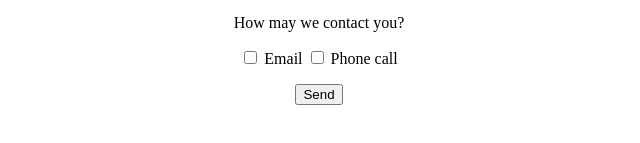
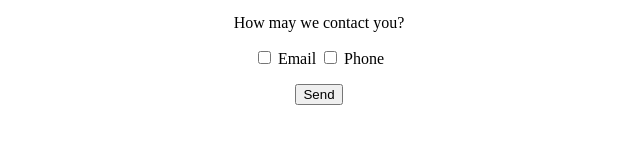
Before and after one commit to haleym214/dude, a plain HTML site: page index.html in a window 1280 px wide. Shown: the part 423-566 px from the top of the page, 321-961 px from the left. Drawn offline with Linux system fonts and the light colour scheme.

Commit message:
more fixing

```diff
--- a/index.html
+++ b/index.html
@@ -35,7 +35,7 @@
         </p>
         <p>
            <label><input type="checkbox" name="contact" id="email" value="email"> Email</label>
-            <label><input type="checkbox" name="contact2" id="phone" value="phone"> Phone call</label>
+            <label><input type="checkbox" name="contact2" id="phone" value="phone"> Phone</label>
         </p>
         <p>
           <button type="submit">Send</button>
```
